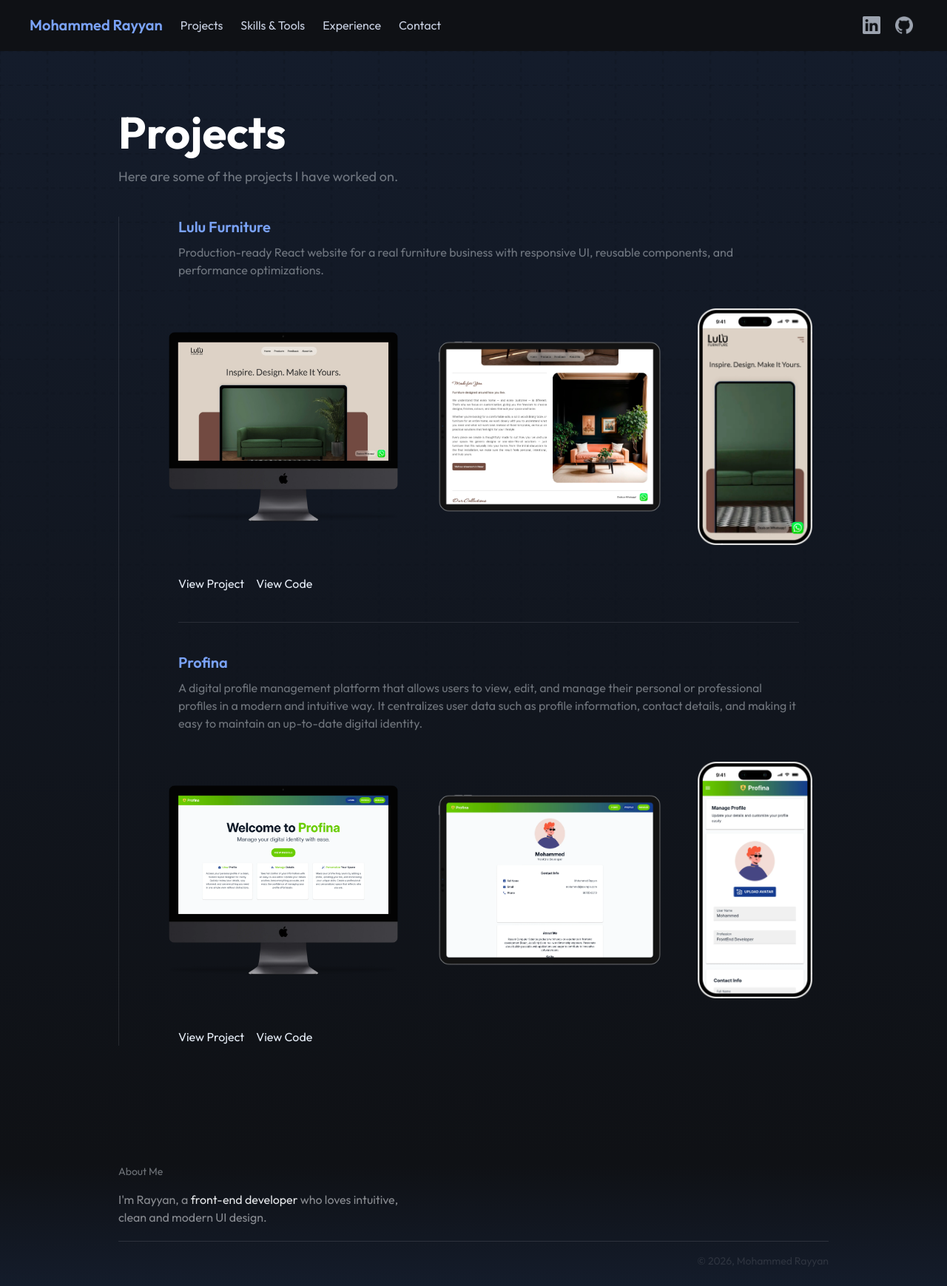
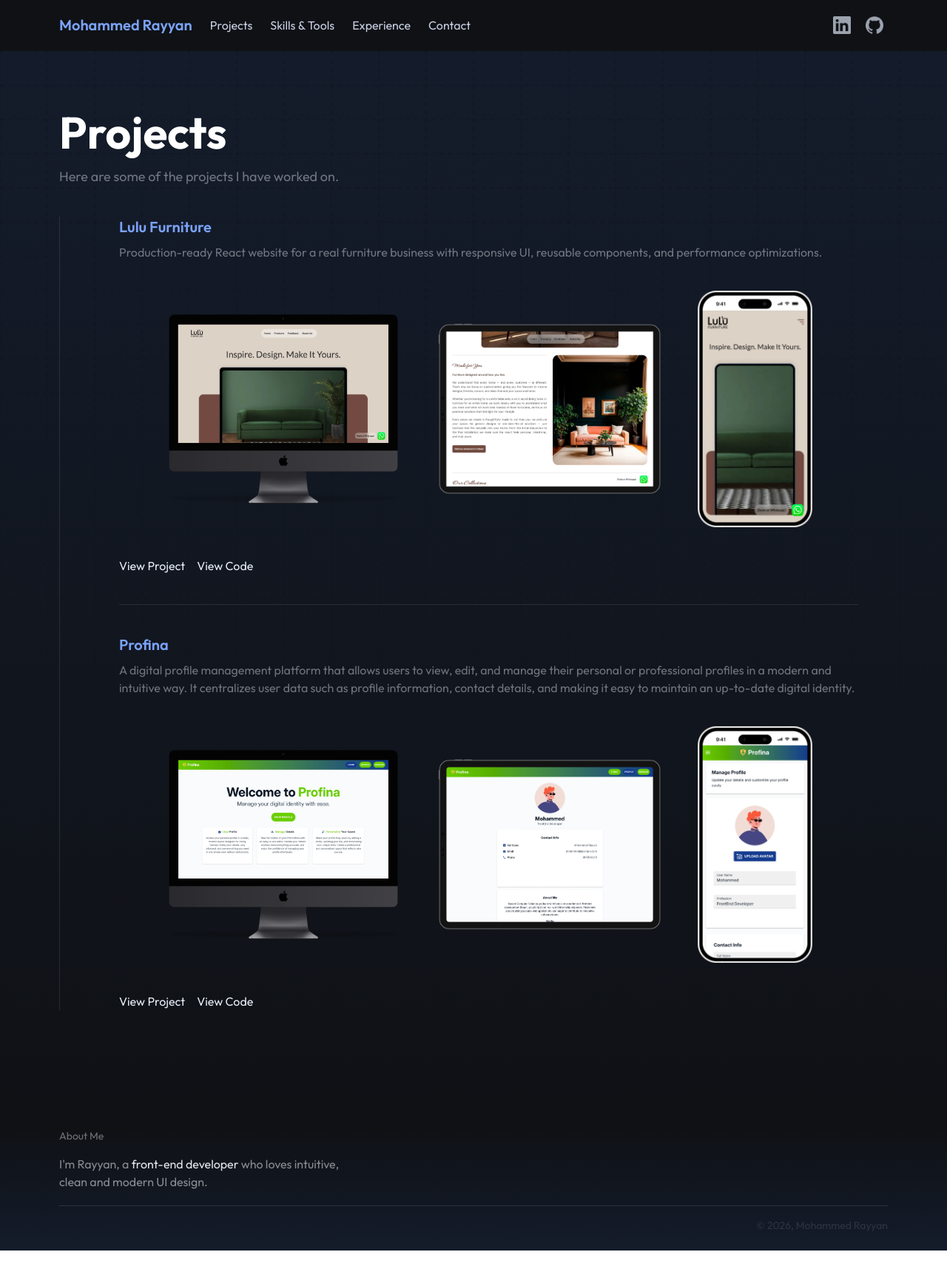
Before and after one commit to mohammedrayyan-dev/mohammedrayyandev, a React (Vite) app: page /projects in a window 1280 px wide. Shown: the whole page at 74% size. After the commit the page ends 1691 px from the top, so only its background shows below. Built offline with nearby package versions, Linux system fonts and the light colour scheme.

Commit message:
fix: layout issues

```diff
--- a/src/App.jsx
+++ b/src/App.jsx
@@ -1,30 +1,25 @@
 import "./App.css"
 import { Routes } from "react-router-dom"
 import { Route } from "react-router-dom"
+import Layout from "./layout/layout.jsx"
 import Home from "./pages/Home.jsx"
 import Projects from "./pages/Projects.jsx"
 import SkillsTools from "./pages/SkillsTools.jsx"
 import Experience from "./pages/Experience.jsx"
 import Contact from "./pages/Contact.jsx"
-import Navbar from "/src/components/Navbar.jsx"
-import Footer from "/src/components/Footer.jsx"
 
 function App() {
-
-
   return (
     <>
-    <div className="bg-[#0F1115] font-outfit">
-    <Navbar/>
     <Routes>
-      <Route path='/' element={<Home />} />
-      <Route path='/projects' element={<Projects />} />
-      <Route path='/skills-&-tools' element={<SkillsTools />} />
-      <Route path='/experience' element={<Experience />} />
-      <Route path='/contact' element={<Contact />} />
+      <Route element={<Layout />}>
+        <Route path="/" element={<Home />} />
+        <Route path="/projects" element={<Projects />} />
+        <Route path="/skills-&-tools" element={<SkillsTools />} />
+        <Route path="/experience" element={<Experience />} />
+        <Route path="/contact" element={<Contact />} />
+      </Route>
     </Routes>
-    <Footer />
-    </div>
     </>
   )
 }
--- a/src/components/Footer.jsx
+++ b/src/components/Footer.jsx
@@ -1,7 +1,9 @@
 
 const Footer = () => {
   return (
-    <div className="bg-gradient-to-b from-transparent to-[#141C2B] px-5 md:px-6 lg:px-40">
+    <div className="bg-gradient-to-b from-transparent to-[#141C2B] px-5 md:px-6 lg:px-20">
+
+        <div className="max-w-7xl mx-auto">
 
         <div className="flex flex-col gap-4 pb-[20px]">
             <h1 className="text-[#CBD1D880] text-sm">
@@ -11,12 +13,15 @@ const Footer = () => {
                 I'm Rayyan, a <span className="text-[#E6E8EB]">front-end developer</span> who loves intuitive, <br/>
                 clean and modern UI design.
             </p>
-            </div>
+        </div>
 
         <div className="border-t border-[#E6E8EB20] pb-4" />
+
             <p className="text-[#E6E8EB20] text-right text-sm pb-6">
                 © 2026, Mohammed Rayyan
             </p>
+
+        </div>
     </div>
   )
 }
--- a/src/components/HeroSection.jsx
+++ b/src/components/HeroSection.jsx
@@ -7,9 +7,9 @@ const HeroSection = () => {
   const navigate = useNavigate("")
 
   return (
-    <div className="relative">
+    <div className="max-w-7xl mx-auto relative">
 
-      <div className="relative flex flex-row items-center justify-between">
+      <div className="relative flex flex-row items-center justify-around">
 
       <div className="flex flex-col gap-4">
         <h2 className="text-[#E6E8EB] text-3xl">
--- a/src/components/Navbar.jsx
+++ b/src/components/Navbar.jsx
@@ -24,16 +24,16 @@ const Navbar = () => {
 
   return (
 
-    <nav className={`sticky top-0 z-50 transition-all duration-300
+    <header className={`sticky top-0 z-50 transition-all duration-300
      ${scrolled
         ? "border-b border-white/10 bg-transparent backdrop-blur-md"
         : "border-b border-transparent bg-transparent "}`}
         >
-    <div className="py-4 px-5 md:px-6 lg:px-10">
+    <div className="py-4 px-5 md:px-6 lg:px-20 max-w-[1800px] mx-auto">
 
         <div className="flex flex-row justify-between">
 
-        <div className="flex flex-row items-center gap-6">
+        <nav className="flex flex-row items-center gap-6">
         <a
         href="/"
         className="text-[#7AA2F7] text-xl font-semibold">
@@ -44,7 +44,7 @@ const Navbar = () => {
             {nav.name}
         </a>
         ))}
-        </div>
+        </nav>
 
         <div className="flex flex-row gap-2">
             <a href="https://www.linkedin.com/in/mohammedrayyan-dev" target="_blank" className="flex items-center justify-center w-9 h-9 hover:bg-white/10 cursor-pointer rounded-lg">
@@ -58,7 +58,7 @@ const Navbar = () => {
         </div>
 
     </div>
-    </nav>
+    </header>
   )
 }
 
--- a/src/components/Workflow.jsx
+++ b/src/components/Workflow.jsx
@@ -35,7 +35,7 @@ const Workflow = () => {
 
   return (
     <>
-        <div className="flex flex-row gap-10 py-[150px] justify-center items-center">
+        <div className="flex flex-row gap-10 py-[150px] justify-center items-center max-w-7xl mx-auto">
 
         <div className="flex flex-col gap-4">
         <div className="flex flex-row items-center gap-4">
@@ -50,7 +50,7 @@ const Workflow = () => {
             </h2>
         </div>
         </div>
-        <p className="text-[#9CA3AF80] text-md pt-[6px] max-w-[350px] ">
+        <p className="text-[#9CA3AF80] text-md pt-[6px] max-w-xs">
             Understand requirements, define scope, and break problems into clear, actionable components.
         </p>
         </div>
@@ -68,7 +68,7 @@ const Workflow = () => {
             </h2>
         </div>
         </div>
-        <p className="text-[#9CA3AF80] text-md pt-[6px] max-w-[350px] ">
+        <p className="text-[#9CA3AF80] text-md pt-[6px] max-w-xs ">
             Develop clean, reusable components with a focus on performance, accessibility, and responsiveness.
         </p>
         </div>
@@ -86,14 +86,14 @@ const Workflow = () => {
             </h2>
         </div>
         </div>
-        <p className="text-[#9CA3AF80] text-md pt-[6px] max-w-[350px] ">
+        <p className="text-[#9CA3AF80] text-md pt-[6px] max-w-xs ">
             Test, iterate, and improve based on feedback—ensuring the final interface is polished and reliable.
         </p>
         </div>
 
         </div>
 
-        <div className="flex flex-row gap-20">
+        <div className="flex flex-row items-center justify-center gap-10 max-w-7xl mx-auto">
 
         <div className="flex flex-col gap-5">
         {Stratergys.map((strat, index) => (
--- /dev/null
+++ b/src/layout/layout.jsx
@@ -0,0 +1,20 @@
+import { Outlet } from "react-router-dom"
+import Navbar from "/src/components/Navbar.jsx"
+import Footer from "/src/components/Footer.jsx"
+
+const layout = () => {
+  return (
+    <div className="min-h-screen flex flex-col bg-[#0F1115] font-outfit">
+
+        <Navbar/>
+        <main className="flex-1">
+            <div className="space-y-24">
+                <Outlet />
+            </div>
+        </main>
+        <Footer />
+    </div>
+  )
+}
+
+export default layout
--- a/src/pages/Contact.jsx
+++ b/src/pages/Contact.jsx
@@ -3,11 +3,11 @@ import Grid from "/src/assets/images/ui/grid.png"
 const Contact = () => {
   return (
     <>
-    <div className="relative bg-gradient-to-b from-[#141C2B] to-transparent pt-20 pb-80 px-5 md:px-6 lg:px-40">
+    <div className="relative bg-gradient-to-b from-[#141C2B] to-transparent overflow-hidden pt-20 pb-80 px-5 md:px-6 lg:px-20">
 
       <img src={Grid} alt="Grid" className="absolute inset-0 w-full max-h-[350px] object-contain [mask-image:linear-gradient(to_bottom,black,transparent)]"/>
 
-    <div className="relative flex flex-col gap-10">
+    <div className="relative flex flex-col gap-10 max-w-6xl mx-auto">
 
     <div className="flex flex-col gap-4">
       <h1 className="text-6xl font-bold text-white">
--- a/src/pages/Experience.jsx
+++ b/src/pages/Experience.jsx
@@ -3,11 +3,11 @@ import Grid from "/src/assets/images/ui/grid.png"
 const Experience = () => {
   return (
     <>
-    <div className="relative bg-gradient-to-b from-[#141C2B] to-transparent pt-20 pb-40 px-5 md:px-6 lg:px-40">
+    <div className="relative bg-gradient-to-b from-[#141C2B] to-transparent overflow-hidden pt-20 pb-40 px-5 md:px-6 lg:px-20">
 
       <img src={Grid} alt="Grid" className="absolute inset-0 w-full object-contain [mask-image:linear-gradient(to_bottom,black,transparent)]"/>
 
-    <div className="relative flex flex-col gap-10">
+    <div className="relative flex flex-col gap-10 max-w-6xl mx-auto">
 
     <div className="flex flex-col gap-4">
       <h1 className="text-6xl font-bold text-white">
--- a/src/pages/Home.jsx
+++ b/src/pages/Home.jsx
@@ -6,14 +6,13 @@ import Grid from "/src/assets/images/ui/grid.png"
 const Home = () => {
   return (
     <>
-    {/* <div className="relative"> */}
-      <div className="relative bg-gradient-to-b from-[#141C2B] to-transparent">
+    <div className="relative bg-gradient-to-b from-[#141C2B] to-transparent overflow-hidden">
 
-    <img src={EllipseBlur} alt="Ellipse Blur" className="absolute w-full object-contain"/>
+    <img src={EllipseBlur} alt="Ellipse Blur" className="absolute w-full object-cover"/>
 
-    <img src={Grid} alt="Grid" className="absolute w-full inset-0 object-contain [mask-image:linear-gradient(to_top,black,transparent)]"/>
+    <img src={Grid} alt="Grid" className="absolute inset-0 w-full h-full object-cover opacity-40 pointer-events-none"/>
 
-    <div className="relative pb-40 px-5 md:px-6 lg:px-40">
+    <div className="relative pb-40 px-5 md:px-6 lg:px-30">
       <HeroSection/>
       <Workflow />
       </div>
--- a/src/pages/Projects.jsx
+++ b/src/pages/Projects.jsx
@@ -9,11 +9,11 @@ import ProfinaIphone from "/src/assets/images/devices/profina-iphone.webp"
 const Projects = () => {
   return (
     <>
-    <div className="relative bg-gradient-to-b from-[#141C2B] to-transparent pt-20 pb-40 px-5 md:px-6 lg:px-40">
+    <div className="relative bg-gradient-to-b from-[#141C2B] to-transparent overflow-hidden pt-20 pb-40 px-5 md:px-6 lg:px-20">
 
       <img src={Grid} alt="Grid" className="absolute inset-0 w-full object-contain [mask-image:linear-gradient(to_bottom,black,transparent)]"/>
 
-    <div className="relative flex flex-col gap-10">
+    <div className="relative flex flex-col gap-10 max-w-6xl mx-auto">
 
     <div className="flex flex-col gap-4">
       <h1 className="text-6xl font-bold text-white">
--- a/src/pages/SkillsTools.jsx
+++ b/src/pages/SkillsTools.jsx
@@ -11,11 +11,11 @@ const Skills= {
 const SkillsTools = () => {
   return (
     <>
-    <div className="relative bg-gradient-to-b from-[#141C2B] to-transparent pt-20 pb-40 px-5 md:px-6 lg:px-40">
+    <div className="relative bg-gradient-to-b from-[#141C2B] to-transparent overflow-hidden pt-20 pb-40 px-5 md:px-6 lg:px-20">
 
       <img src={Grid} alt="Grid" className="absolute inset-0 w-full object-contain [mask-image:linear-gradient(to_bottom,black,transparent)]"/>
 
-    <div className="relative flex flex-col gap-10">
+    <div className="relative flex flex-col gap-10 max-w-6xl mx-auto">
 
     <div className="flex flex-col gap-4">
       <h1 className="text-6xl font-bold text-white">
```
